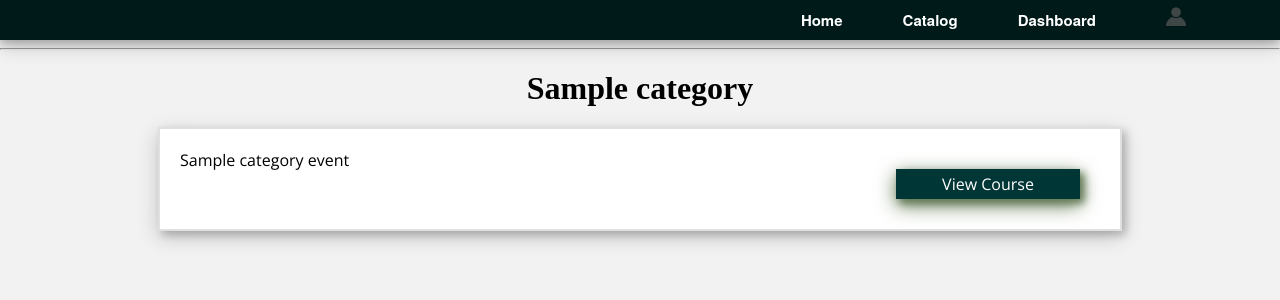
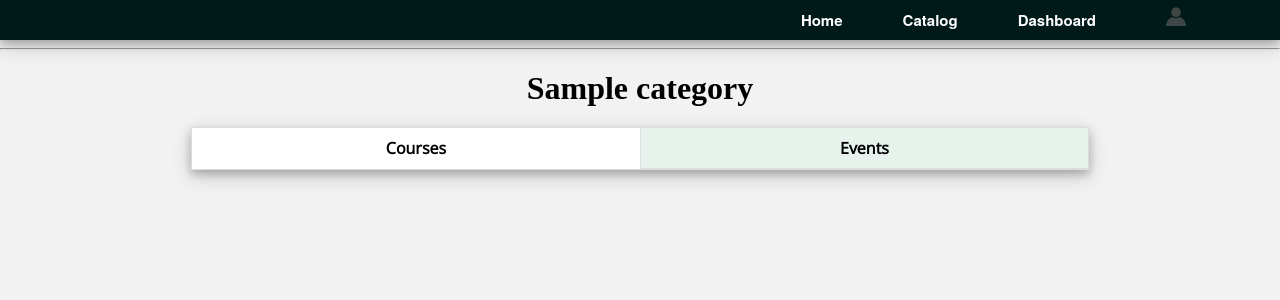
Before and after one commit to priyam789/Beingenious, a Python web app: template templates/activity.html in a window 1280 px wide. Shown: the part 69-369 px from the top of the page. Run offline with Jinja, Linux system fonts and the light colour scheme; the template is opened without the code that fills it: most values are stand-ins (such as "Sample title", 1, 10 or a date in 2020); some web fonts are replaced.

Commit message:
catalog styling

```diff
--- a/templates/activity.html
+++ b/templates/activity.html
@@ -1,13 +1,61 @@
 {% extends "base.html" %}
 {% block content %}
+<script type="text/javascript">
+	function showcourse() {
+		document.getElementById('coursediv').style.display = 'block';
+		document.getElementById('eventdiv').style.display = 'none';
+
+		document.getElementById('event_pane').className = "event";
+		document.getElementById("course_pane").className = "focussed"
+		// body...
+	}
+	function showevents() {
+		document.getElementById('eventdiv').style.display = 'block';
+		document.getElementById('coursediv').style.display = 'none';
+
+		document.getElementById('course_pane').className = 'course';
+		document.getElementById('event_pane').className = 'focussed';
+
+		// body...
+	}
+
+</script>
+
 <hr>
 <h1 class = "heading-act"> {{category}}</h1>
 
-<div class = "box-act">
-	{% for category_event in categ_list %}
-		<div>
-			<p>{{category_event.ctitle}} <a href = "/courses?code={{category_event.code}}"> View Course</a></p>
-		</div>
-	{% endfor %}
+
+<div class = "box-dbd">
+
+	<div class = "pane">
+		<ul>
+			<li><a id="course_pane" class = "focussed" href="#" onclick="showcourse()"> Courses</a></li><li><a id = "event_pane" class = event href="#" onclick="showevents()"> Events </a></li>
+		</ul>
+	</div>
+
+	<div id = 'coursediv' style="display: block;">
+		{% for course_float in categ_list %}
+			{% if course_float.type_course == 'course' %}
+				<div>
+					<p>{{course_float.ctitle}} <a href = "/courses?code={{course_float.code}}"> View Course</a>	</p>
+				</div>
+
+			{% endif %}
+		{% endfor %}
+	</div>
+
+	<div id = 'eventdiv' style="display: none;">
+		{% for course_float in categ_list %}
+			{% if course_float.type_course == 'event' %}
+				<div>
+					<p>{{course_float.ctitle}} <a href = "/courses?code={{course_float.code}}"> View Course</a>	</p>
+				</div>
+
+			{% endif %}
+		{% endfor %}
+
+	</div>
 </div>
+
+
 {% endblock %}
```
Also changed, not shown: 1 other file.
